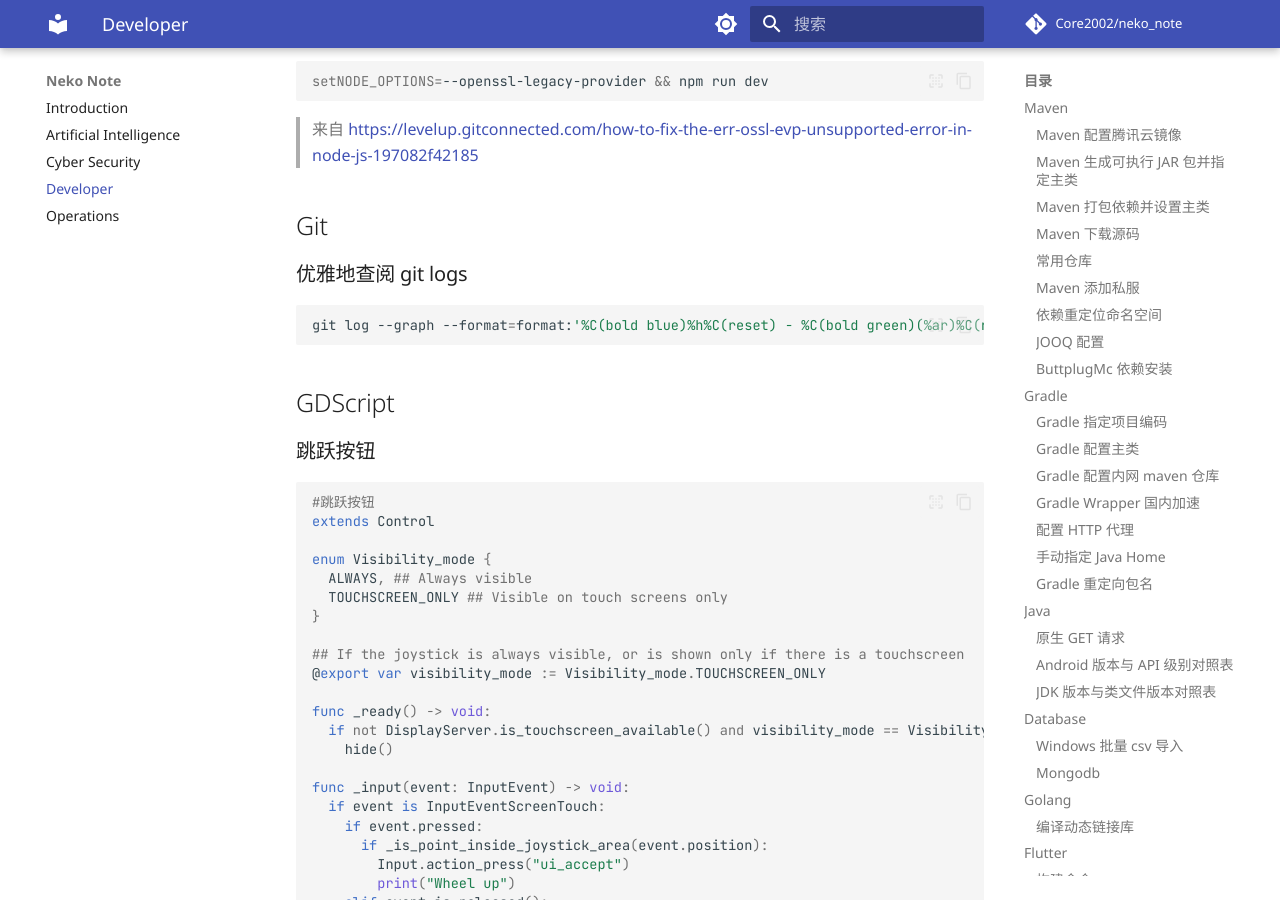
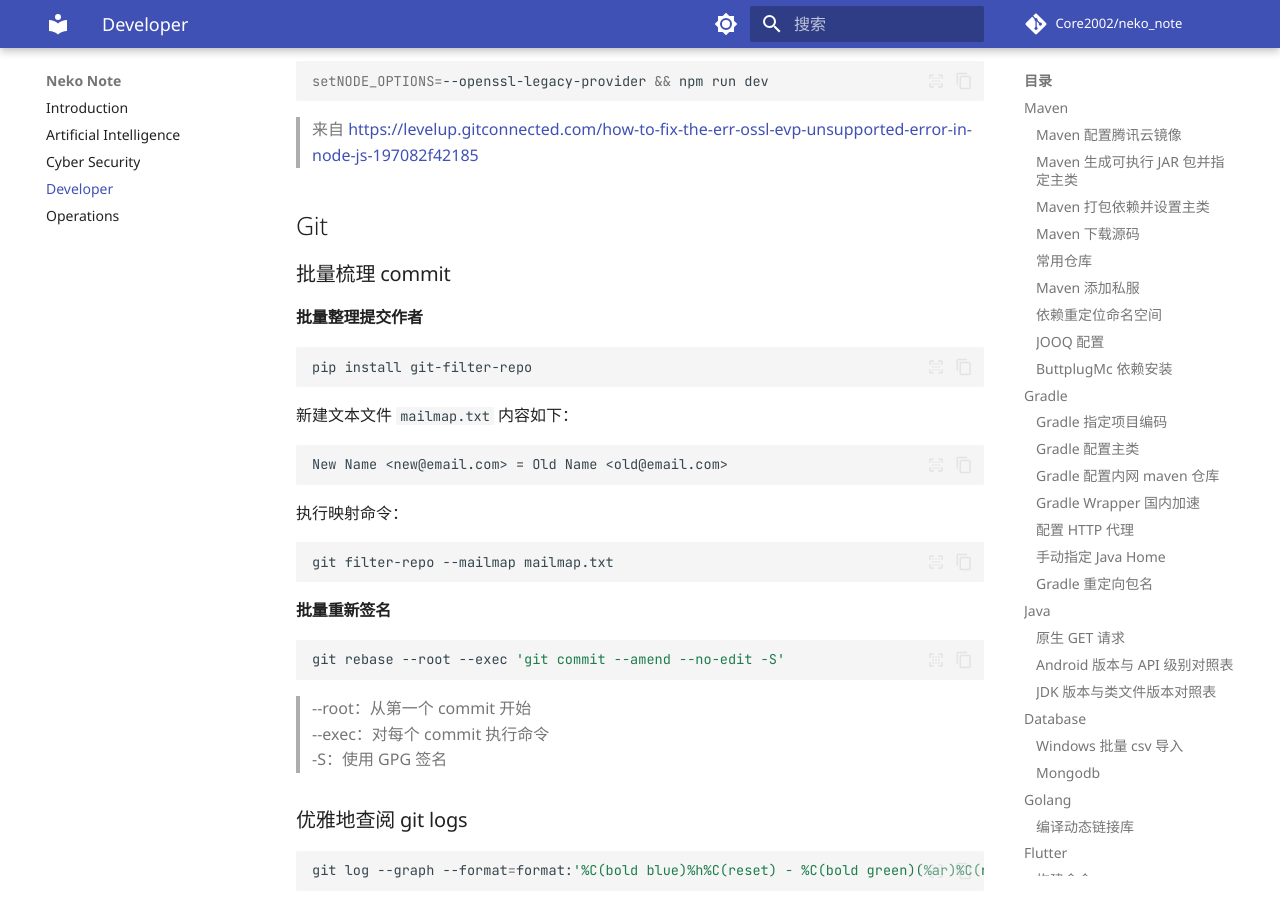
Before and after one commit to Core2002/neko_note, an MkDocs documentation site: the page built from docs/developer.md, in a window 1280 px wide and 900 px high, scrolled down 19376 px. Built offline with MkDocs 1.6.1 and Material for MkDocs 9.7.7, drawn with Linux system fonts in a browser that asks for light colours; comment, search, counter and statistics services are not loaded.

Commit message:
✨ Feat: Add instructions for batch commit management and author renaming in Git

````diff
--- a/docs/developer.md
+++ b/docs/developer.md
@@ -924,6 +924,36 @@ setNODE_OPTIONS=--openssl-legacy-provider && npm run dev
 
 ## Git
 
+### 批量梳理 commit
+
+#### 批量整理提交作者
+
+```bash
+pip install git-filter-repo
+```
+
+新建文本文件 `mailmap.txt` 内容如下：
+
+```text
+New Name <new@email.com> = Old Name <old@email.com>
+```
+
+执行映射命令：
+
+```bash
+git filter-repo --mailmap mailmap.txt
+```
+
+#### 批量重新签名
+
+```bash
+git rebase --root --exec 'git commit --amend --no-edit -S'
+```
+
+> --root：从第一个 commit 开始
+> --exec：对每个 commit 执行命令
+> -S：使用 GPG 签名
+
 ### 优雅地查阅 git logs
 
 ```bash
````
